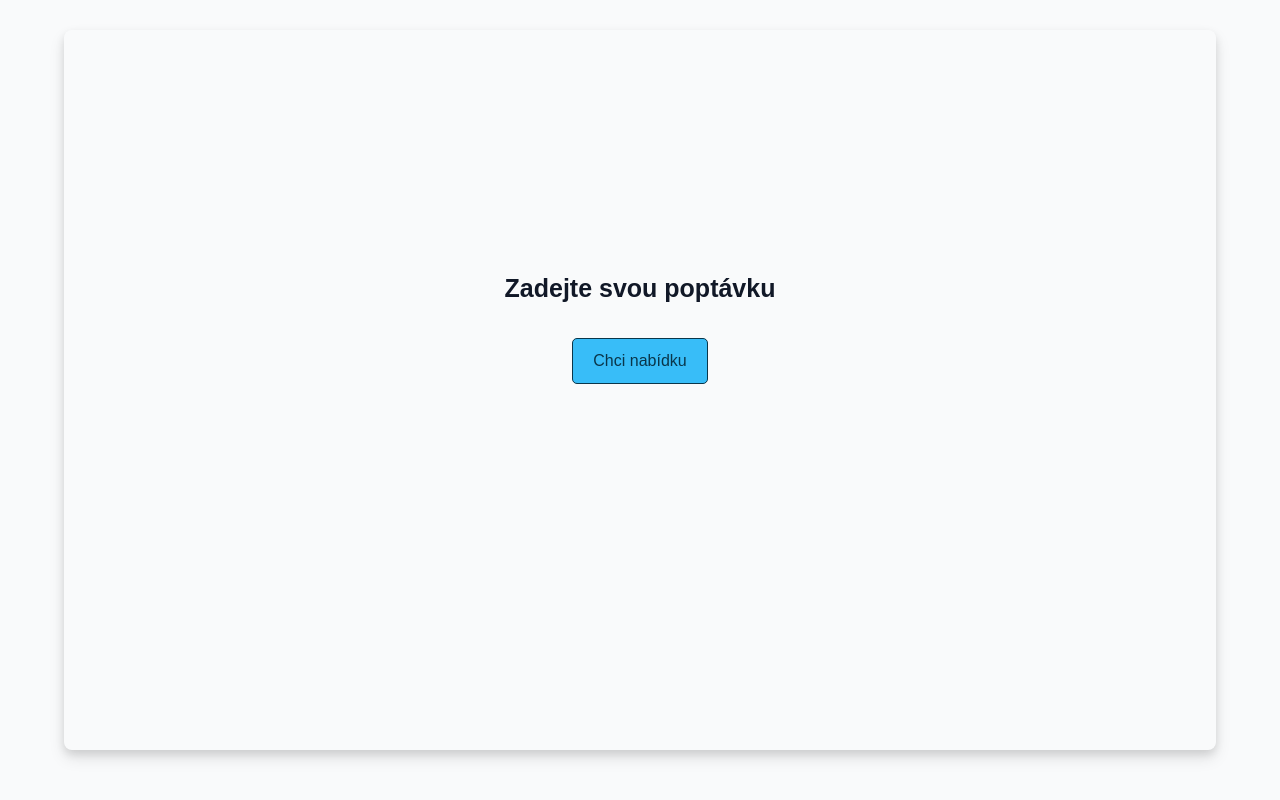
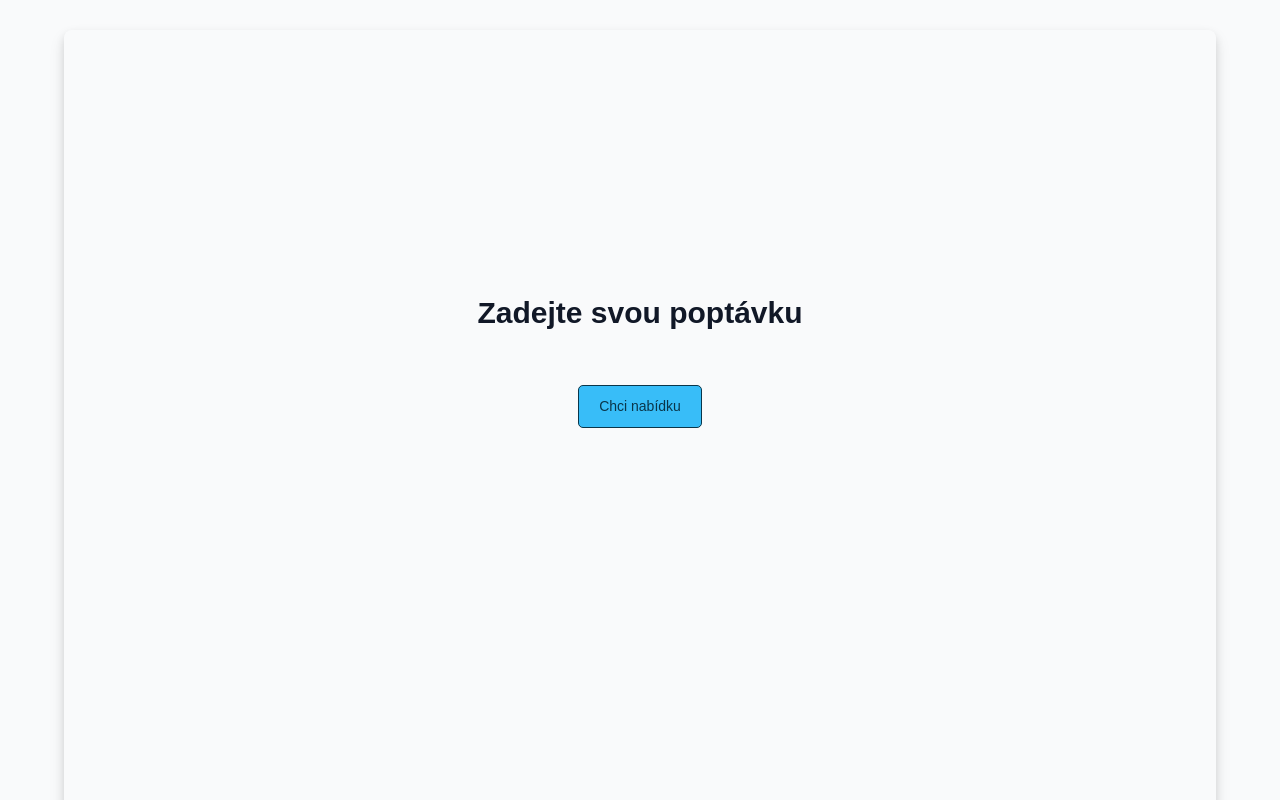
Before and after one commit to DK8-PRG/Reas-form, a React (Vite) app in the folder frontend/: page / in a window 1280 px wide. Shown: the top 800 px of the page. Built offline with nearby package versions, Linux system fonts and the light colour scheme; no server answers.

Commit message:
Upravený heading pro lepší responzivitu a opravy CSS

```diff
--- a/frontend/src/components/FormKrokDva.jsx
+++ b/frontend/src/components/FormKrokDva.jsx
@@ -13,6 +13,16 @@ const FormContainer = styled.div`
   padding: 2rem;
 
   height: 80vh;
+  @media (max-width: 768px) {
+    padding: 1.5rem;
+    margin: 1rem auto;
+  }
+
+  @media (max-width: 480px) {
+    width: 100%;
+    padding: 1rem;
+    /* margin: 0.5rem auto; */
+  }
 `;
 
 const ButtonContainer = styled.div`
@@ -45,7 +55,7 @@ function FormKrokDva({ onSubmit, onBack, defaultValues }) {
 
   return (
     <FormContainer>
-      <Heading level={1}>Vaše kontaktní údaje</Heading>
+      <Heading>Vaše kontaktní údaje</Heading>
       <form onSubmit={handleSubmit(onFormSubmit)}>
         <InputField
           label="Jméno"
--- a/frontend/src/components/FormKrokJedna.jsx
+++ b/frontend/src/components/FormKrokJedna.jsx
@@ -18,7 +18,21 @@ const Container = styled.div`
   height: auto;
   margin-top: 4rem;
   margin-bottom: 4rem;
-  gap: 0;
+  gap: 1rem;
+
+  @media (max-width: 768px) {
+    gap: 0.5rem;
+  }
+
+  @media (max-width: 480px) {
+    margin-top: 2rem;
+    margin-bottom: 2rem;
+    padding: 1rem;
+  }
+
+  @media (max-height: 480px) {
+    overflow-y: auto;
+  }
 `;
 
 function FormKrokJedna({ onNext }) {
--- a/frontend/src/components/MapaCesko.jsx
+++ b/frontend/src/components/MapaCesko.jsx
@@ -7,7 +7,7 @@ import Heading from "../ui/Heading";
 
 const StyledSvg = styled.svg`
   width: 100%;
-  height: 34vh;
+  height: 40vh;
   max-width: 100%;
   margin: 4rem;
   padding: 0rem;
@@ -23,12 +23,21 @@ const StyledSvg = styled.svg`
     height: 25vh;
     margin: 1rem;
   }
+
+  @media (orientation: landscape) and (max-width: 844px) and (max-height: 390px) {
+    height: 60vw;
+    margin: 1rem;
+  }
 `;
 
 const MapContainer = styled.div`
   width: 100%;
   padding: 1rem;
   position: relative;
+
+  @media (max-width: 480px) {
+    padding: 0.5rem;
+  }
 `;
 
 function MapaCesko() {
@@ -66,7 +75,7 @@ function MapaCesko() {
 
   return (
     <>
-      <Heading level={2}>Vyberte kraj</Heading>
+      <Heading marginTop={"3rem"}>Ve kterém kraji vás to zajímá?</Heading>
       <MapContainer>
         <StyledSvg
           ref={svgRef}
--- a/frontend/src/components/OkresSelection.jsx
+++ b/frontend/src/components/OkresSelection.jsx
@@ -4,21 +4,12 @@ import styled from "styled-components";
 import Heading from "../ui/Heading";
 const OkresContainer = styled.div`
   width: 100%;
-  height: 10vh;
+  height: auto;
   padding: 1rem;
   display: flex;
   flex-wrap: wrap;
   justify-content: center;
   align-items: flex-start;
-
-  @media (max-width: 768px) {
-    height: auto;
-    padding: 0.5rem;
-  }
-  @media (max-width: 480px) {
-    height: auto;
-    gap: 0rem;
-  }
 `;
 
 const OkresLabel = styled.label`
@@ -62,7 +53,7 @@ function OkresSelection() {
 
   return (
     <>
-      <Heading level={2}>Vyberte okres</Heading>{" "}
+      <Heading>Vyberte okres v zvoleném kraji</Heading>{" "}
       <OkresContainer>
         {selectedKraj.districts.map((okres) => (
           <OkresLabel
--- a/frontend/src/components/PropertyList.jsx
+++ b/frontend/src/components/PropertyList.jsx
@@ -45,7 +45,7 @@ const PropertieList = styled.div`
     gap: 0rem;
 
     & > button {
-      transform: scale(0.6);
+      transform: scale(0.8);
     }
   }
 `;
--- a/frontend/src/components/TypNemovitostiSelection.jsx
+++ b/frontend/src/components/TypNemovitostiSelection.jsx
@@ -7,13 +7,13 @@ import Heading from "../ui/Heading";
 
 const TypNemovitostiContainer = styled.div`
   width: 100%;
-  height: 15vh;
+  height: auto;
   display: flex;
   flex-direction: column;
   justify-content: center;
-  gap: 1rem;
+  gap: 2rem;
   align-items: center;
-  padding: 0 1rem;
+  padding: 1rem;
 `;
 
 function TypNemovitostiSelection({ onSelect }) {
@@ -23,7 +23,8 @@ function TypNemovitostiSelection({ onSelect }) {
 
   return (
     <TypNemovitostiContainer>
-      <Heading level={2}>Vyberte Typ Nemovitosti</Heading>
+      <Heading>Jaký typ nemovitosti hledáte?</Heading>
+
       <PropertyList
         propertyTypes={typyNemovitosti}
         onSelectType={handleSelectType}
--- a/frontend/src/pages/Home.jsx
+++ b/frontend/src/pages/Home.jsx
@@ -20,7 +20,7 @@ function HomePage() {
   return (
     <PageContainer>
       <HomeContainer>
-        <Heading level={1}>Zadejte svou poptávku</Heading>
+        <Heading>Zadejte svou poptávku</Heading>
         <PrimaryButton
           onClick={() => {
             navigate("/chci-nabidku");
--- a/frontend/src/ui/Button.jsx
+++ b/frontend/src/ui/Button.jsx
@@ -1,48 +1,74 @@
 import PropTypes from "prop-types";
 import styled from "styled-components";
 
-// Základní komponenta tlačítka
+// Základní styly tlačítka
 const StyledButton = styled.button`
-  background-color: var(--color-primary-50);
-  color: var(--color-primary-900);
+  background-color: ${({ backgroundColor }) =>
+    backgroundColor || "var(--color-primary-50)"};
+  color: ${({ color }) => color || "var(--color-primary-900)"};
   border: 1px solid var(--color-primary-900);
   padding: 10px 20px;
-  font-size: var(--font-size-medium);
+  font-size: 1.4rem;
   cursor: pointer;
   border-radius: var(--border-radius-sm);
-  transition: background-color 0.3s ease;
+  transition: background-color 0.3s ease, font-size 0.3s ease;
 
   &:hover {
     background-color: var(--color-grey-800);
+    color: var(--color-primary-50);
   }
 
   &:disabled {
     background-color: var(--color-grey-300);
     cursor: not-allowed;
   }
+
+  @media (max-width: 768px) {
+    padding: 8px 16px;
+  }
+
+  @media (max-width: 480px) {
+    padding: 6px 12px;
+  }
 `;
 
 export const PrimaryButton = styled(StyledButton)`
+  background-color: var(--color-primary-300);
   margin-top: 3rem;
-  margin-bottom: 1rem;
-  background-color: var(--color-primary-300);
+  margin-bottom: 2rem;
+
   &:hover {
     background-color: var(--color-primary-400);
-    color: var(--color-primary-50);
+  }
+
+  @media (max-width: 768px) {
+    margin-top: 2rem;
+  }
+
+  @media (max-width: 480px) {
+    margin-top: 1rem;
   }
 `;
 
-// Tlačítko pro sekundární akce jako "Home" a "Zpět"
 export const SecondaryButton = styled(StyledButton)`
+  background-color: var(--color-grey-500);
   margin-top: 3rem;
-  background-color: var(--color-grey-500);
+  margin-bottom: 2rem;
+
   &:hover {
     background-color: var(--color-grey-700);
   }
+
+  @media (max-width: 768px) {
+    margin-top: 2rem;
+  }
+
+  @media (max-width: 480px) {
+    margin-top: 1rem;
+  }
 `;
 
-// Tlačítko pro výběr typu nemovitosti nebo výběr okresu
-export const PropertyOption = styled.button`
+export const PropertyOption = styled(StyledButton)`
   display: flex;
   flex-direction: column;
   align-items: center;
@@ -50,20 +76,24 @@ export const PropertyOption = styled.button`
   gap: 1rem;
   padding: 20px;
   border: 1px solid var(--color-grey-500);
-  border-radius: var(--border-radius-sm);
   background-color: ${({ $isSelected }) =>
     $isSelected ? "var(--color-primary)" : "var(--color-grey-100)"};
   color: ${({ $isSelected }) =>
     $isSelected ? "var(--color-grey-100)" : "var(--color-grey-600)"};
-  cursor: pointer;
-  transition: background-color 0.3s ease;
 
-  &:hover {
-    background-color: var(--color-grey-300);
+  @media (max-width: 768px) {
+    width: 6rem;
+    padding: 15px;
+    gap: 0.8rem;
+  }
+
+  @media (max-width: 480px) {
+    width: 5rem;
+    padding: 10px;
+    gap: 0.5rem;
   }
 `;
 
-// Základní tlačítková komponenta
 const Button = ({ onClick, children, className = "", disabled = false }) => {
   return (
     <StyledButton onClick={onClick} className={className} disabled={disabled}>
--- a/frontend/src/ui/Heading.jsx
+++ b/frontend/src/ui/Heading.jsx
@@ -1,26 +1,41 @@
 import PropTypes from "prop-types";
 import styled from "styled-components";
 
-// Určení velikosti nadpisu podle úrovně
+// Určení velikosti pro h1
 const headingSizes = {
-  1: "var(--font-size-xl)",
-  2: "var(--font-size-lg)",
-  3: "var(--font-size-md)",
-  4: "var(--font-size-sm)",
+  desktop: "3rem",
+  tablet: "2.5rem",
+  mobile: "2rem",
 };
 
 const StyledHeading = styled.h1`
-  font-size: ${(props) => headingSizes[props.level] || headingSizes[1]};
+  font-size: ${headingSizes.desktop};
   color: var(--color-grey-900);
+  margin-top: ${(props) => props.marginTop || "2rem"};
+  margin-bottom: ${(props) => props.marginBottom || "2rem"};
+
+  /* Responzivní velikost pro různé obrazovky */
+  @media (max-width: 768px) {
+    font-size: ${headingSizes.tablet};
+  }
+
+  @media (max-width: 480px) {
+    font-size: ${headingSizes.mobile};
+  }
 `;
 
-function Heading({ level = 1, children }) {
-  return <StyledHeading as={`h${level}`}>{children}</StyledHeading>;
+function Heading({ children, marginTop, marginBottom }) {
+  return (
+    <StyledHeading marginTop={marginTop} marginBottom={marginBottom}>
+      {children}
+    </StyledHeading>
+  );
 }
 
 Heading.propTypes = {
-  level: PropTypes.number,
   children: PropTypes.node.isRequired,
+  marginTop: PropTypes.string,
+  marginBottom: PropTypes.string,
 };
 
 export default Heading;
--- a/frontend/src/ui/PageContainer.jsx
+++ b/frontend/src/ui/PageContainer.jsx
@@ -10,8 +10,8 @@ const StyledPage = styled.div`
   /* aspect-ratio: 1 / 1.414; */
   width: 100%;
   max-width: 90vw;
-  max-height: 90vh;
-  overflow: hidden;
+  min-height: 90vh;
+  overflow: auto;
   margin: 3rem auto;
   padding: 10rem;
   border-radius: 8px;
@@ -24,15 +24,13 @@ const StyledPage = styled.div`
 
   @media (max-width: 768px) {
     padding: 5rem;
-    max-width: 95vw;
-    max-height: 95vh;
+    /* max-width: 95vw; */
+    /* max-height: 95vh; */
   }
 
   @media (max-width: 480px) {
     padding: 2rem;
-    max-width: 97vw;
     height: auto;
-    max-height: auto;
     margin: 1rem auto;
   }
 `;
--- a/frontend/src/ui/Spinner.jsx
+++ b/frontend/src/ui/Spinner.jsx
@@ -19,8 +19,6 @@ const StyledSpinner = styled.div`
   animation: ${rotate} 1s infinite linear;
 `;
 
-function Spinner() {
+export default function Spinner() {
   return <StyledSpinner />;
 }
-
-export default Spinner;
```
